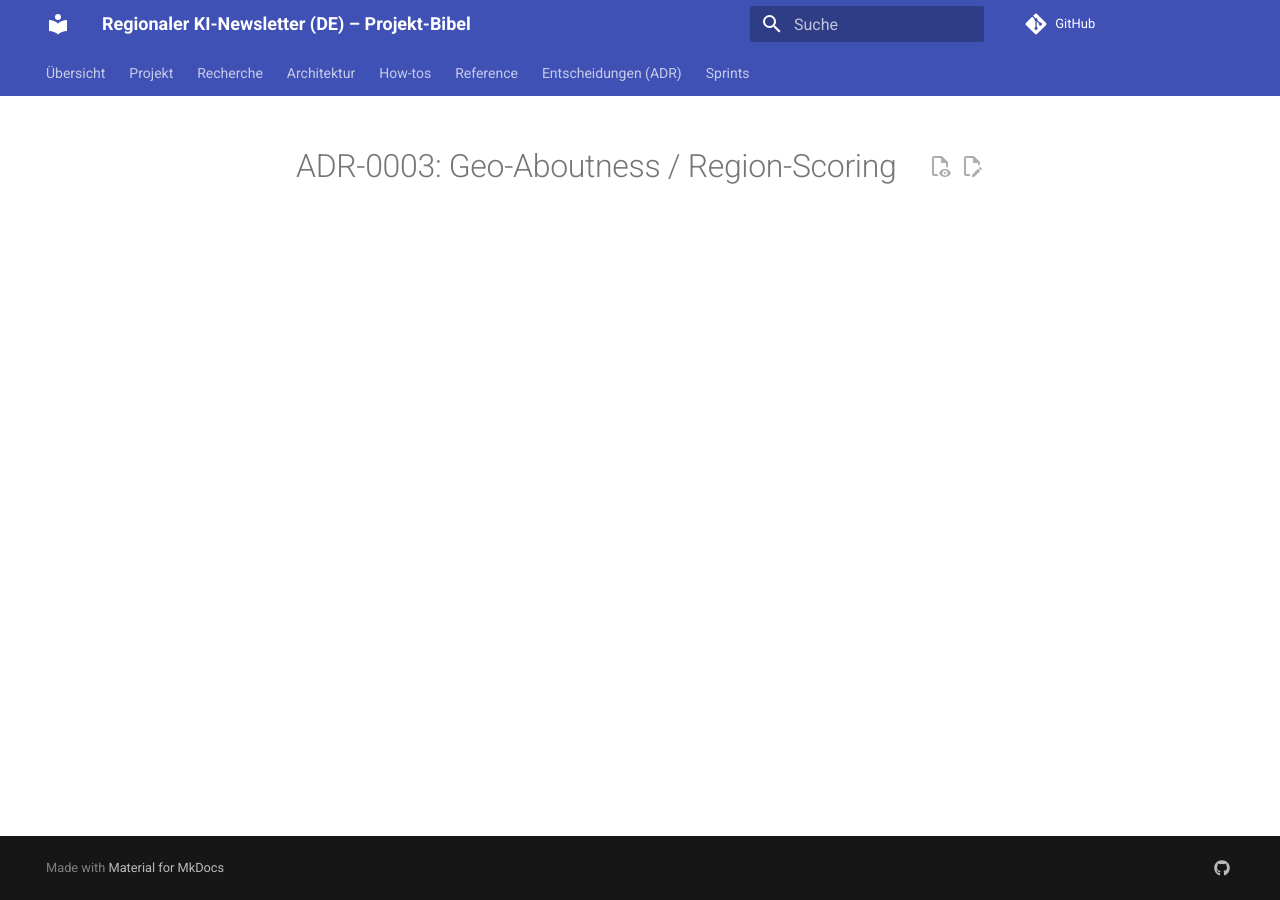
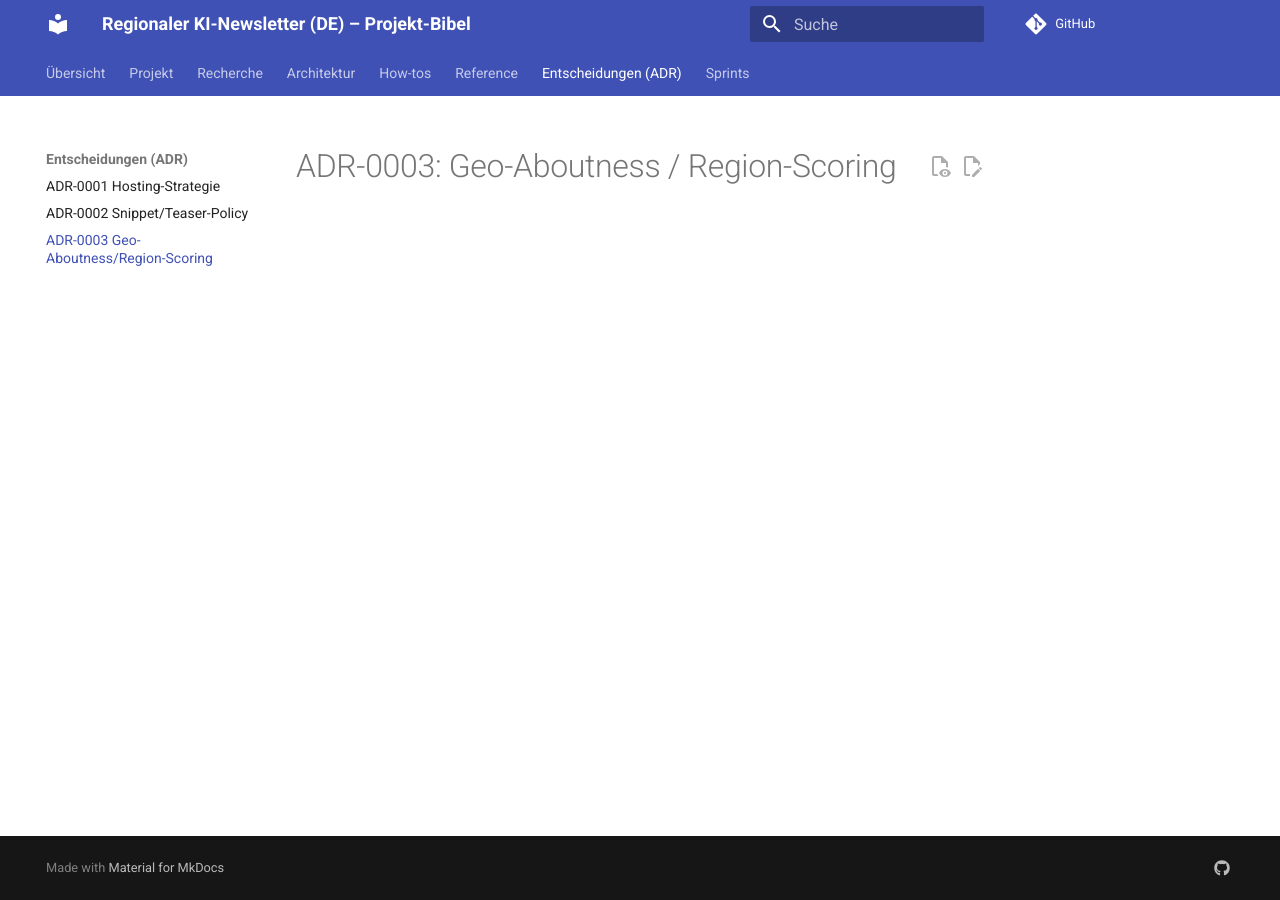
Before and after one commit to timrost/newsletter-bibel, an MkDocs documentation site: the page built from docs/adr/ADR-0003-geo-aboutness-region-scoring.md, in a window 1280 px wide. Built offline with MkDocs 1.6.1 and Material for MkDocs 9.7.7, drawn with Linux system fonts in a browser that asks for light colours; comment, search, counter and statistics services are not loaded.

Commit message:
Update mkdocs.yml

```diff
--- a/mkdocs.yml
+++ b/mkdocs.yml
@@ -38,6 +38,7 @@ nav:
   - Entscheidungen (ADR):
       - ADR-0001 Hosting-Strategie: adr/0001-hosting-strategie.md
       - ADR-0002 Snippet/Teaser-Policy: adr/0002-snippet-policy.md
+      - ADR-0003 Geo-Aboutness/Region-Scoring: adr/ADR-0003-geo-aboutness-region-scoring.md
   - Sprints:
       - Sprint 1 (Recht & Architektur): sprints/sprint1.md
       - Sprint 2 (Hannover MVP): sprints/sprint2.md
```
